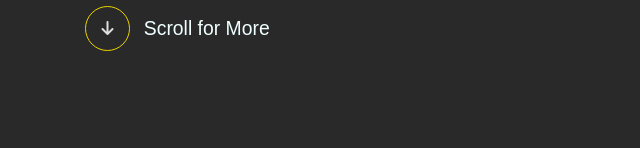
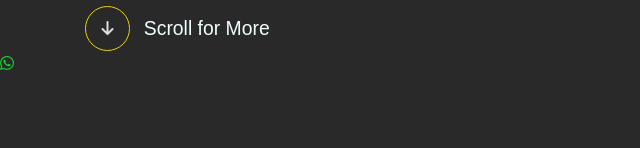
Before and after one commit to Abdullah-Nasir225/My_Portfolio, a plain HTML site: page index.html in a window 1280 px wide. Shown: the part 610-758 px from the top of the page, 0-640 px from the left. Drawn offline with nearby package versions, Linux system fonts and the light colour scheme; a web font is replaced by a local one.

Commit message:
Update index.html
add whatsapp chatbot

```diff
--- a/index.html
+++ b/index.html
@@ -78,6 +78,11 @@
         <i class="fa-solid fa-arrow-down" style="color: #dedede;"></i>      </div></a>
         <span class="scroll-text ml-2"><a class="scroll-text" href="#about-section">Scroll for More </a></span>
       </div>
+  <div class="whatsapp--btn" style="position:fixed;">
+    <a href="https://wa.me/923040526976" target="_blank">
+      <i class="fa-brands fa-whatsapp" style="color: #14d22a;"></i>
+    </a>
+  </div>
 </section>
 
 <!-- About Section Start from here -->
```
